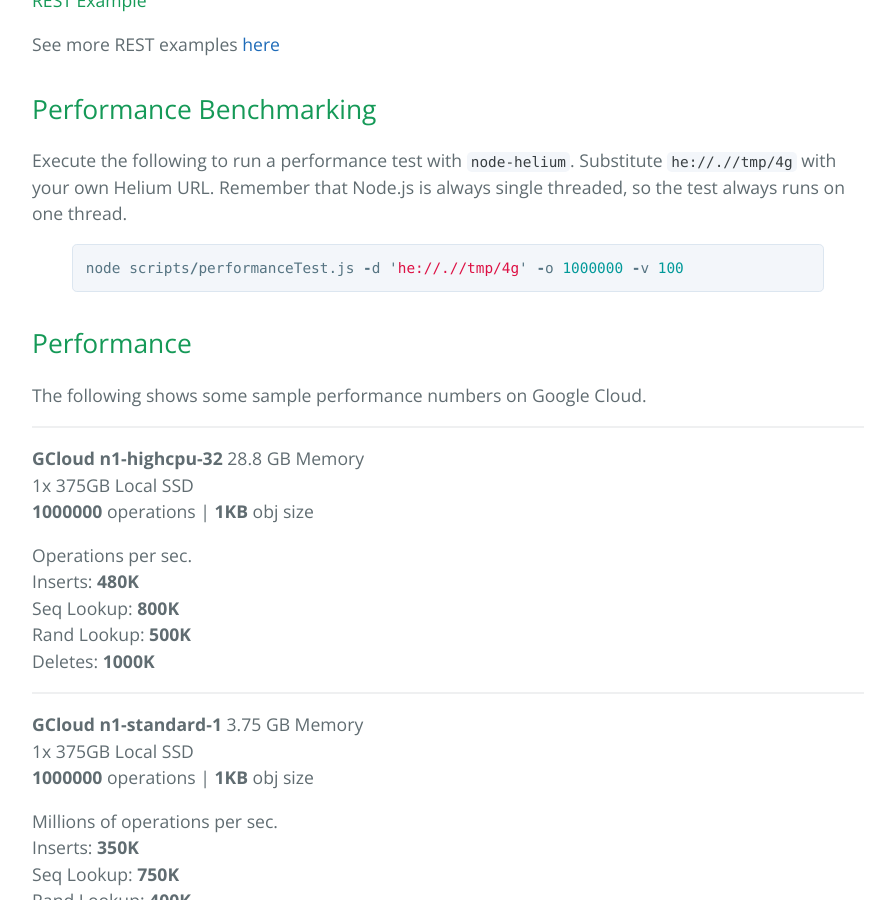
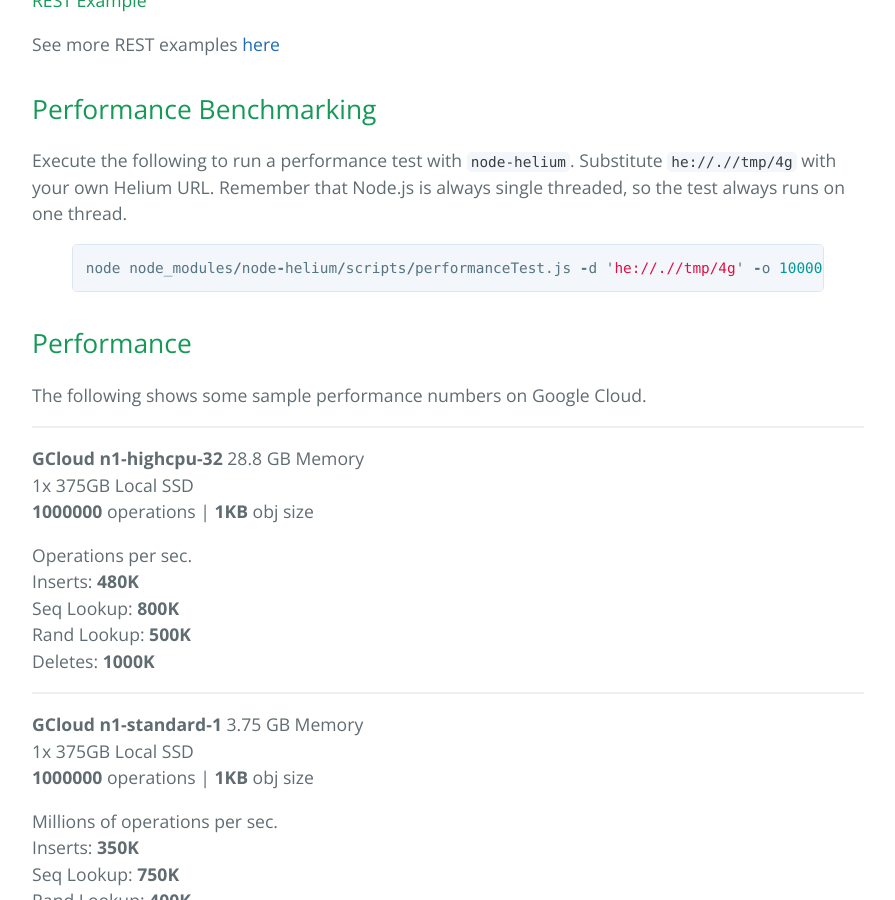
Before and after one commit to crigmaid/node-helium, a Jekyll site: the page built from index.md, in a window 1280 px wide and 900 px high, scrolled down 3115 px. Shown: the whole window, without its empty margins (192-1087 px from the left). Built offline with Jekyll 4.4.1, drawn with Linux system fonts in a browser that asks for light colours; some of the changed text lies outside the part shown.

Commit message:
added missing handle and fixed perf test path

```diff
--- a/index.md
+++ b/index.md
@@ -110,7 +110,7 @@
 ## Performance Benchmarking {#performance-benchmarking}
 Execute the following to run a performance test with `node-helium`. Substitute `he://.//tmp/4g` with your own Helium URL. Remember that Node.js is always single threaded, so the test always runs on one thread.
 {% highlight javascript %}
-node scripts/performanceTest.js -d 'he://.//tmp/4g' -o 1000000 -v 100
+node node_modules/node-helium/scripts/performanceTest.js -d 'he://.//tmp/4g' -o 1000000 -v 100
 {% endhighlight %}
 
 ## Performance {#performance}
@@ -173,6 +173,8 @@
 `he_item` structs in Helium need to be built by a function in `node-helium`.
 
 {% highlight javascript %}
+var he = require( 'node-helium' );
+
 var keyBuf = new Buffer.alloc( 50 );
 var valBuf = new Buffer.allocUnsafe( 50 );
 keyBuf.write( 'peanutbutter', 'utf-8' );
```
